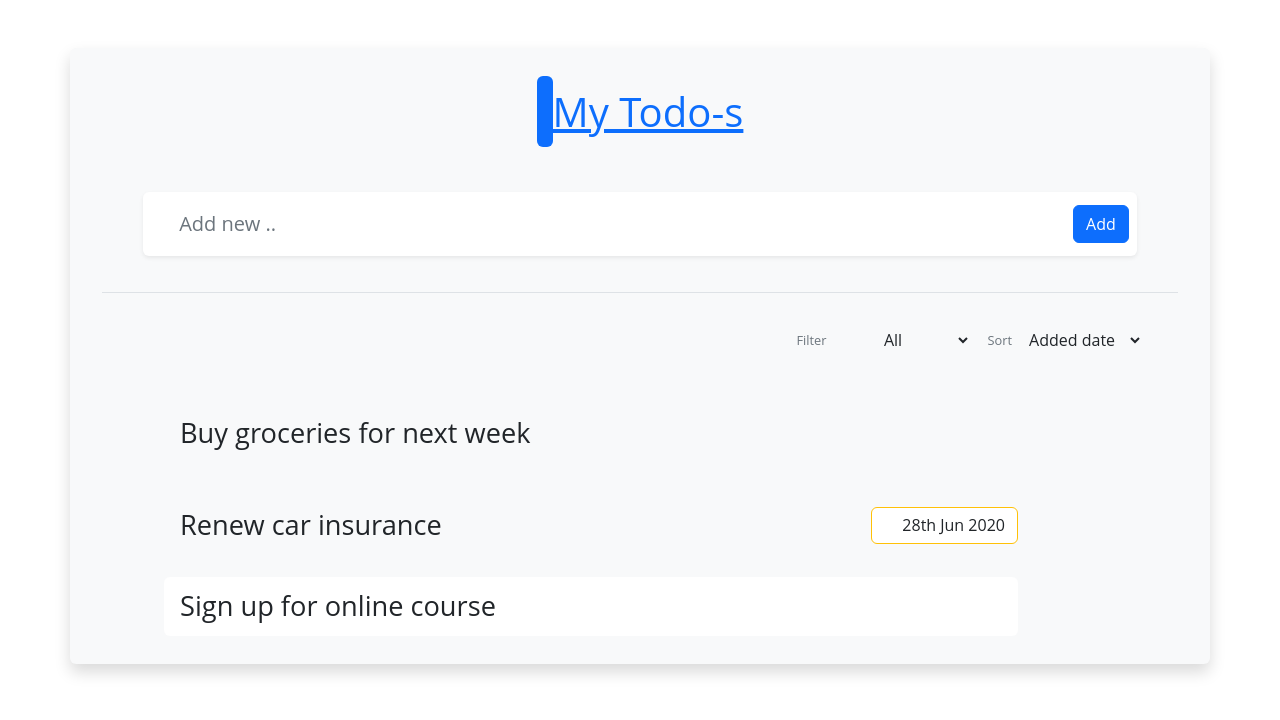
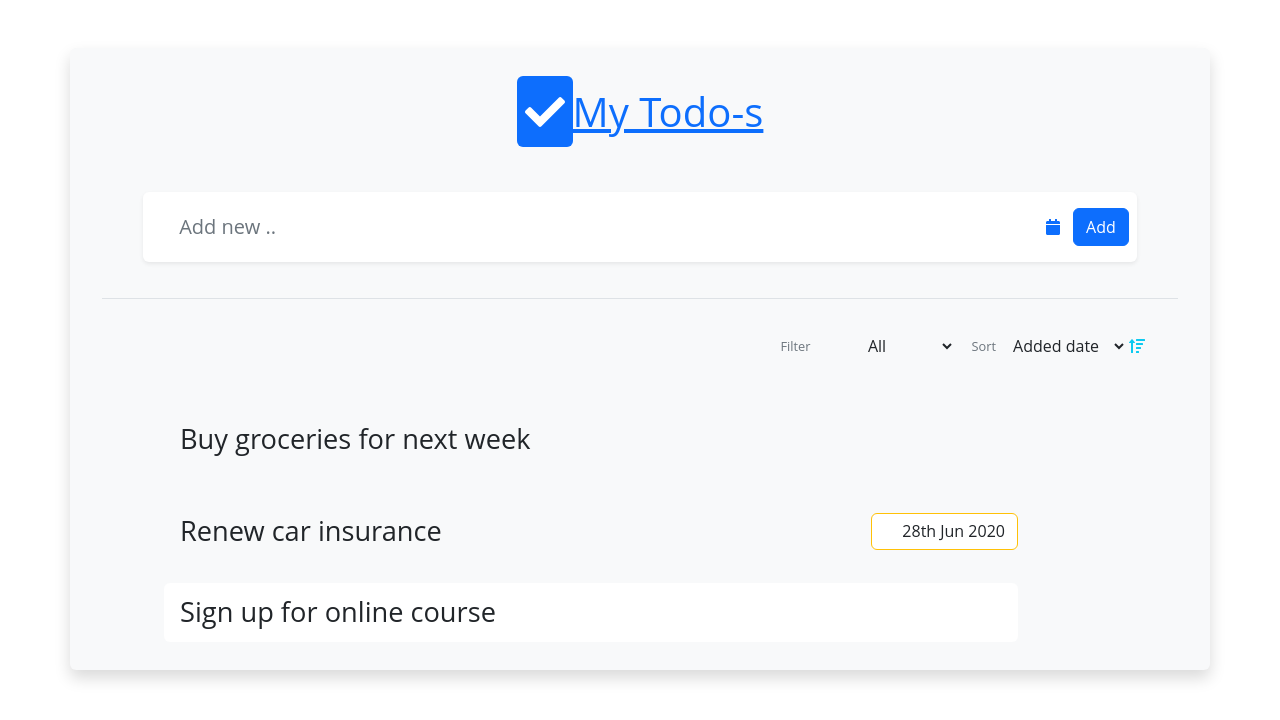
Before and after one commit to marionikolov17/Angular-ToDo-App, an Angular app in the folder client/: page / in a window 1280 px wide. Shown: the top 720 px of the page. Built offline with nearby package versions, Linux system fonts and the light colour scheme.

Commit message:
Update Icons

```diff
--- a/client/src/app/app.component.html
+++ b/client/src/app/app.component.html
@@ -3,7 +3,7 @@
   <div class="row m-1 p-4">
       <div class="col">
           <div class="p-1 h1 text-primary text-center mx-auto display-inline-block">
-              <i class="fa fa-check bg-primary text-white rounded p-2"></i>
+              <fa-icon [icon]="faCheck" class="fa fa-check bg-primary text-white rounded p-2"></fa-icon>
               <u>My Todo-s</u>
           </div>
       </div>
@@ -17,8 +17,8 @@
               </div>
               <div class="col-auto m-0 px-2 d-flex align-items-center">
                   <label class="text-secondary my-2 p-0 px-1 view-opt-label due-date-label d-none">Due date not set</label>
-                  <i class="fa fa-calendar my-2 px-1 text-primary btn due-date-button" data-toggle="tooltip" data-placement="bottom" title="Set a Due date"></i>
-                  <i class="fa fa-calendar-times-o my-2 px-1 text-danger btn clear-due-date-button d-none" data-toggle="tooltip" data-placement="bottom" title="Clear Due date"></i>
+                  <fa-icon [icon]="faCalendar" class="fa fa-calendar my-2 px-1 text-primary btn due-date-button" data-toggle="tooltip" data-placement="bottom" title="Set a Due date"></fa-icon>
+                  <fa-icon [icon]="faCalendarTimes" class="fa fa-calendar-times-o my-2 px-1 text-danger btn clear-due-date-button d-none" data-toggle="tooltip" data-placement="bottom" title="Clear Due date"></fa-icon>
               </div>
               <div class="col-auto px-0 mx-0 mr-2">
                   <button type="button" class="btn btn-primary">Add</button>
@@ -44,8 +44,8 @@
               <option value="added-date-asc" selected>Added date</option>
               <option value="due-date-desc">Due date</option>
           </select>
-          <i class="fa fa fa-sort-amount-asc text-info btn mx-0 px-0 pl-1" data-toggle="tooltip" data-placement="bottom" title="Ascending"></i>
-          <i class="fa fa fa-sort-amount-desc text-info btn mx-0 px-0 pl-1 d-none" data-toggle="tooltip" data-placement="bottom" title="Descending"></i>
+          <fa-icon [icon]="faSortAmountUp" class="fa fa fa-sort-amount-asc text-info btn mx-0 px-0 pl-1" data-toggle="tooltip" data-placement="bottom" title="Ascending"></fa-icon>
+          <fa-icon [icon]="faSortAmountDown" class="fa fa fa-sort-amount-desc text-info btn mx-0 px-0 pl-1 d-none" data-toggle="tooltip" data-placement="bottom" title="Descending"></fa-icon>
       </div>
   </div>
   <!-- Todo list section -->
--- a/client/src/app/app.component.ts
+++ b/client/src/app/app.component.ts
@@ -1,5 +1,5 @@
 import { Component } from '@angular/core';
-
+import { faCalendar, faCalendarTimes, faSortAmountUp, faSortAmountDown, faCheck } from "@fortawesome/free-solid-svg-icons"
 
 @Component({
   selector: 'app-root',
@@ -7,5 +7,10 @@ import { Component } from '@angular/core';
   styleUrls: ['./app.component.css']
 })
 export class AppComponent {
-  title = 'client';
+  /* Icons */
+  faCalendar=faCalendar;
+  faCalendarTimes=faCalendarTimes;
+  faSortAmountUp=faSortAmountUp;
+  faSortAmountDown=faSortAmountDown;
+  faCheck=faCheck
 }
```
